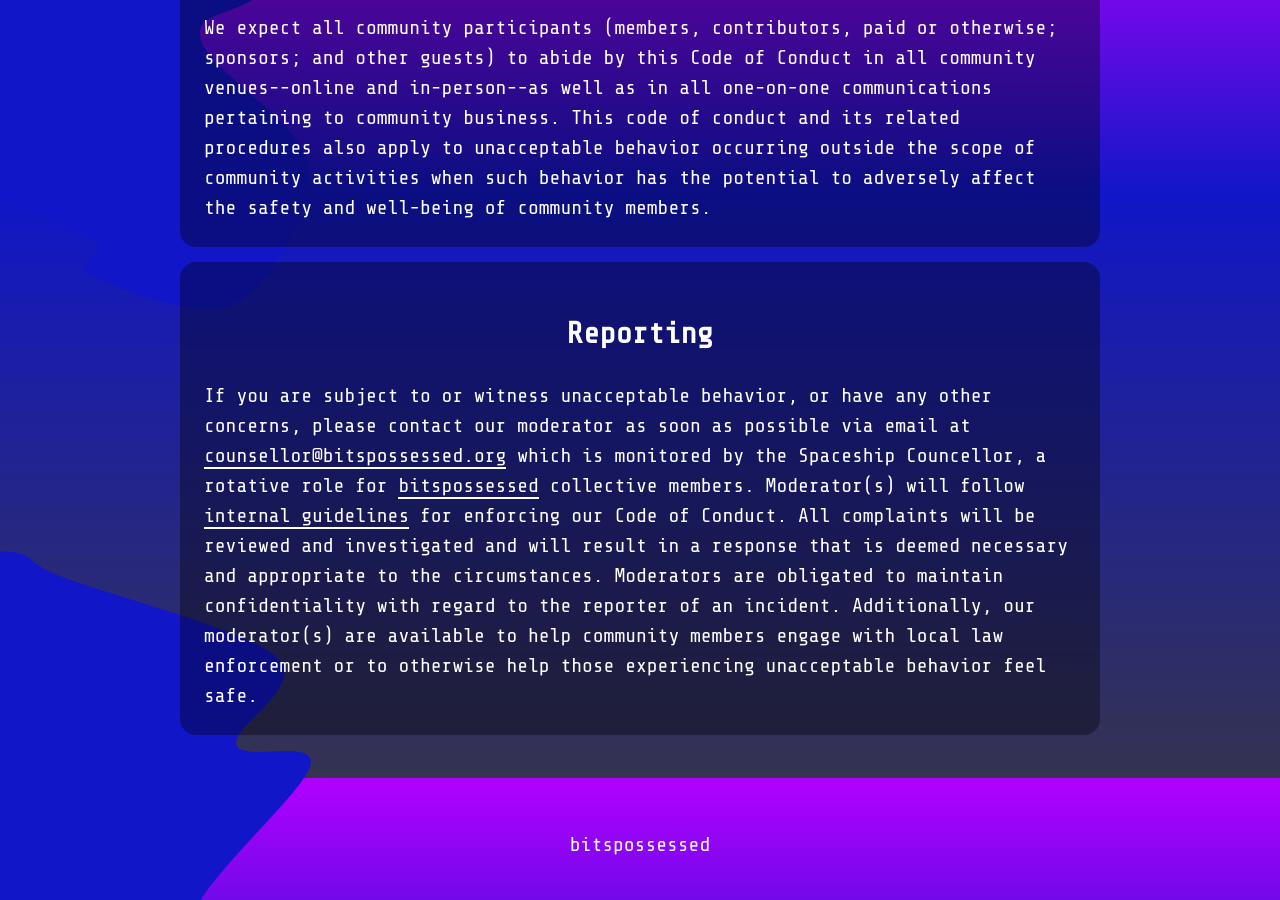
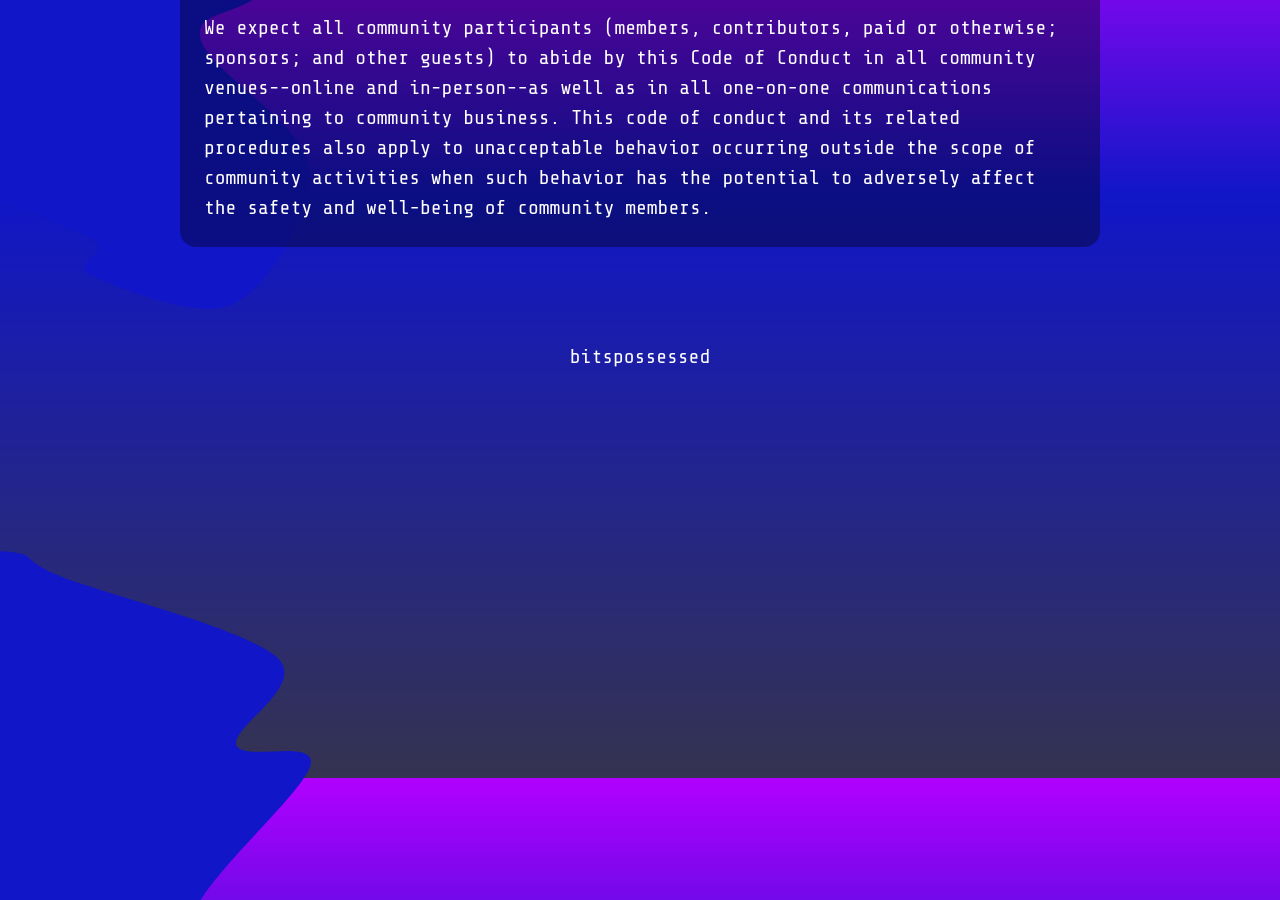
Before and after one commit to bitspossessed/website, a Jekyll site: the page built from code-of-conduct.md, in a window 1280 px wide and 900 px high, scrolled down 1922 px. Built offline with Jekyll 4.4.1, drawn with Linux system fonts in a browser that asks for light colours; our own code applies the rules of GitHub Pages for plain Markdown files.

Commit message:
Update code-of-conduct.md, remove reporting

```diff
--- a/code-of-conduct.md
+++ b/code-of-conduct.md
@@ -52,20 +52,4 @@ This code of conduct and its related procedures also apply to unacceptable behav
 the potential to adversely affect the safety and well-being of community members.
 
   </div>
-
-  <div class="grid-item grid-item-mb">
-  <h2>Reporting</h2>
-
-If you are subject to or witness unacceptable behavior, or have any other concerns, please contact our moderator as soon as possible via email at
-<a href = "mailto: counsellor@bitspossessed.org">counsellor@bitspossessed.org</a> which is monitored by the Spaceship Councellor, a rotative role for
-<a href="https://bitspossessed.org/" target="_blank">bitspossessed</a> collective members.
-
-Moderator(s) will follow <a href="https://geekfeminism.wikia.org/wiki/Conference_anti-harassment/Responding_to_reports" target="_blank">internal guidelines</a>
-for enforcing our Code of Conduct. All complaints will be reviewed and investigated and will result in a response that is deemed necessary and appropriate to
-the circumstances. Moderators are obligated to maintain confidentiality with regard to the reporter of an incident.
-
-Additionally, our moderator(s) are available to help community members engage with local law enforcement or to otherwise help those experiencing unacceptable
-behavior feel safe.
-
-  </div>
 </div>
```
